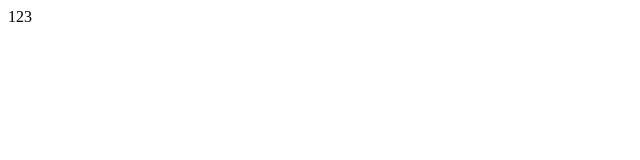
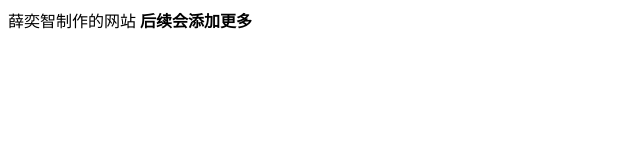
Before and after one commit to xyz158-cx/dachengdianchi.github.io, a plain HTML site: page index.html in a window 1280 px wide. Shown: the whole page, without its empty margins (0-640 px from the left). Drawn offline with Linux system fonts and the light colour scheme.

Commit message:
Update index.html

```diff
--- a/index.html
+++ b/index.html
@@ -1 +1,2 @@
-<a>123<a>
+<a>薛奕智制作的网站<a>
+<b>后续会添加更多<b>
```
